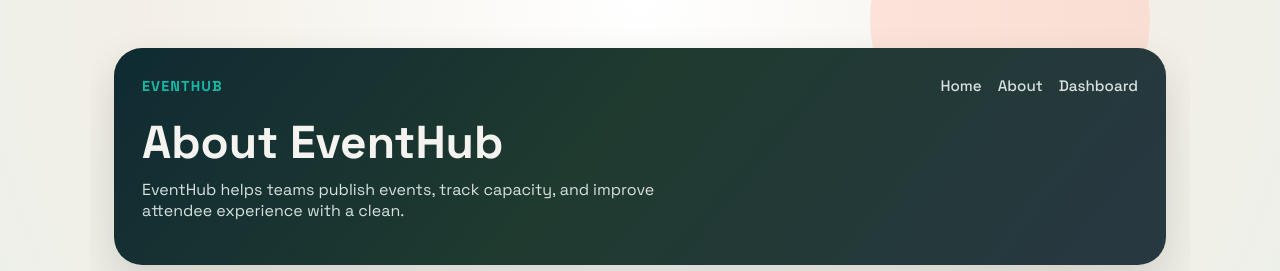
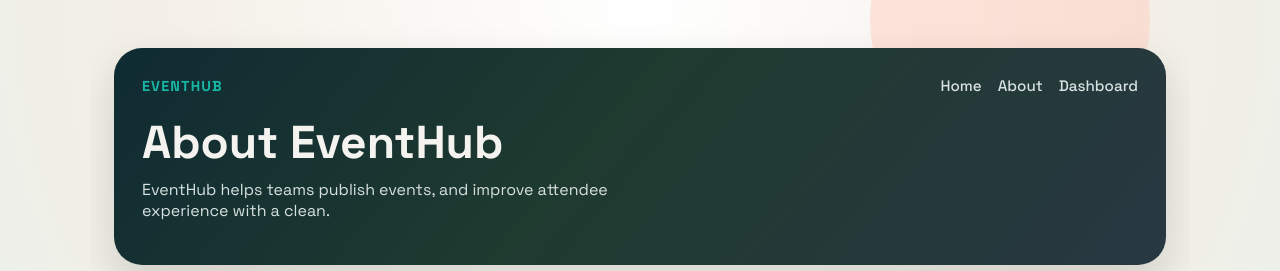
Before and after one commit to soujanya1513/devops_project, a website: page public/about.html in a window 1280 px wide. Shown: the top 271 px of the page. Drawn offline with Linux system fonts and the light colour scheme.

Commit message:
Removed uneccessary point

```diff
--- a/public/about.html
+++ b/public/about.html
@@ -19,7 +19,7 @@
         </div>
         <h1>About EventHub</h1>
         <p class="subtitle">
-          EventHub helps teams publish events, track capacity, and improve
+          EventHub helps teams publish events, and improve
           attendee experience with a clean.
         </p>
       </header>
```
